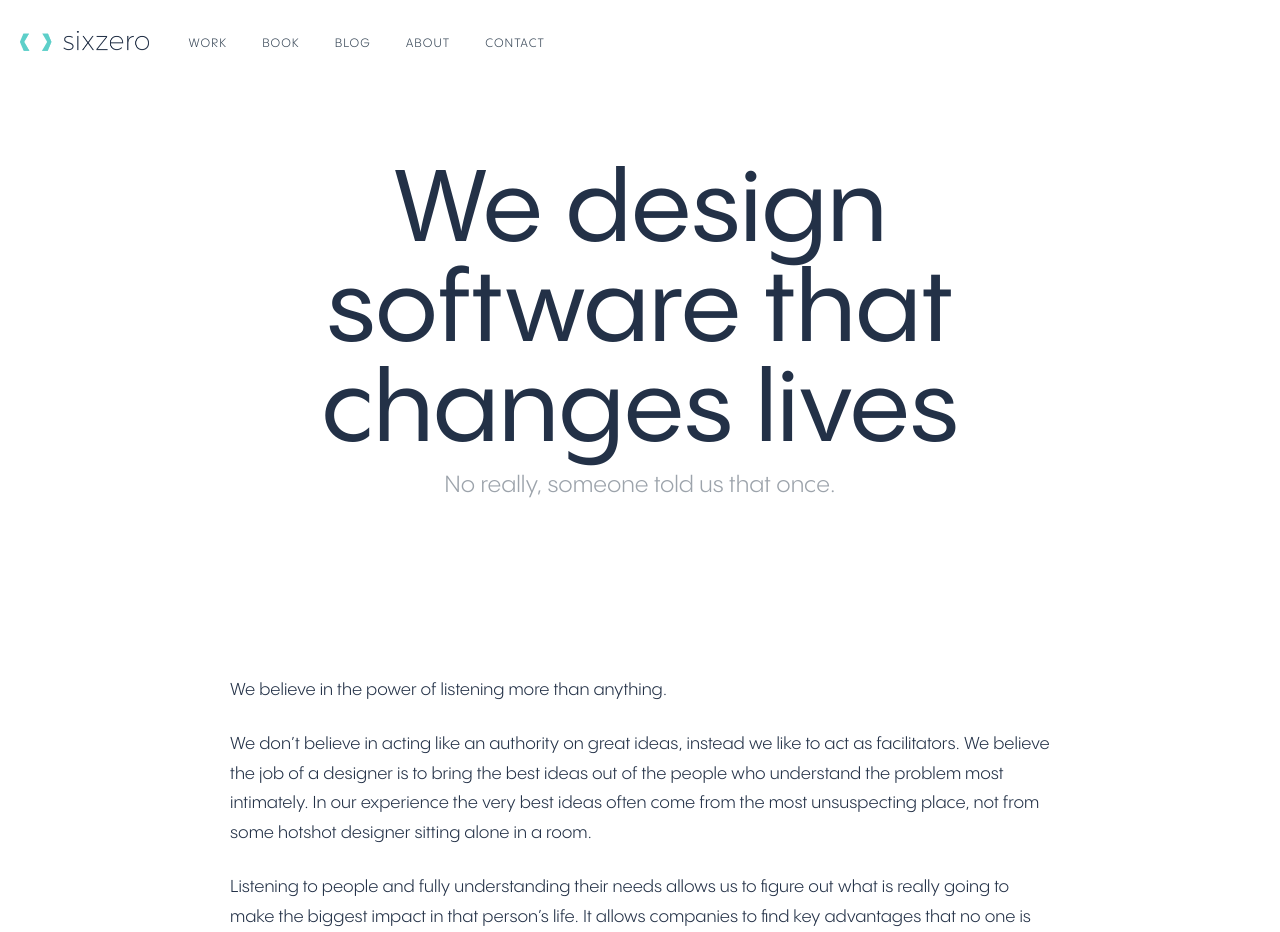
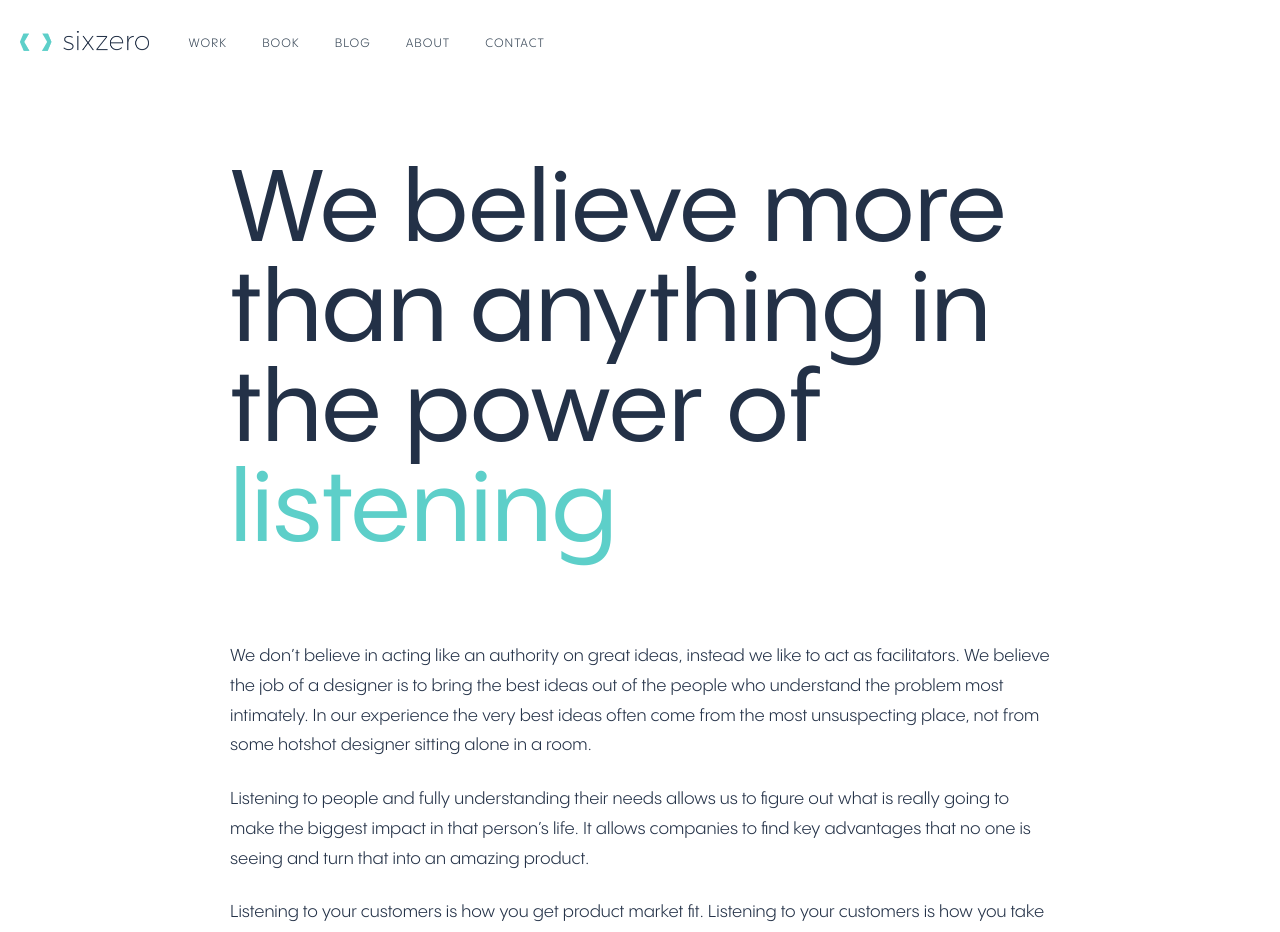
Before and after one commit to teamsixzero/teamsixzero.github.io, a Jekyll site: the page built from about.html, in a window 1280 px wide. Shown: the top 932 px of the page. Built offline with Jekyll 4.4.1, drawn with Linux system fonts in a browser that asks for light colours; nearby versions of some CDN libraries; some of the changed text lies outside the part shown.

Commit message:
🎨 content and design changes for About page

```diff
--- a/_includes/project-intro.html
+++ b/_includes/project-intro.html
@@ -6,7 +6,13 @@
       class="{{ include.imageClass }}"
     >
     {% endif %}
-    <h1 class="intro__title">{{ include.title }}</h1>
+    {% if include.class == "intro--about" %}
+      <h1 class="header__title">
+        We believe more than anything in the power of <span class="title-highlight">listening</span>
+      </h1>
+    {% else %}
+      <h1 class="intro__title">{{ include.title }}</h1>
+    {% endif %}
     <p class="h6 intro__copy">
       {{ include.introBody }}
       {% if include.link %}
--- a/_sass/_header.scss
+++ b/_sass/_header.scss
@@ -94,6 +94,11 @@ header {
     padding-top: 56px;
     padding-bottom: 0;
     text-align: center;
+  }
+
+  &.intro--about {
+    text-align: left;
+    margin-bottom: 56px;
   }
 }
 
--- a/_sass/pages/_about.scss
+++ b/_sass/pages/_about.scss
@@ -1,22 +1,32 @@
 .where-we-work {
-  .section-title {
-    margin-bottom: 40px;
-    color: #ffffff;
-  }
+  background-image: url(/assets/img/map.png);
+  background-size: contain;
+  background-repeat: no-repeat;
 }
 
 .address-with-map {
   display: flex;
   align-items: center;
-  box-shadow: 0 20px 30px rgba($blue, 0.7);
+  box-shadow: 0 15px 15px rgba($blue, 0.03);
   background: #ffffff;
-  padding: 0;
+  margin: 125px 0;
+
+  @include grid-column(4);
+  @include grid-shift(8);
+
+  @media only screen and
+  (max-width: $screen-md){
+    @include grid-column(6);
+    @include grid-shift(4);
+    display: block;
+  }
 
   @media only screen and
   (max-width: $screen-sm){
     @include grid-column(8);
     @include grid-shift(2);
     display: block;
+    margin: 64px 0;
   }
 
   @media only screen and
@@ -30,11 +40,20 @@
 .address__info {
   text-align: left;
   flex: 1;
-  padding: 40px 64px;
+  padding: 135px 60px 200px;
+
+  @media only screen and
+  (max-width: $screen-md){
+    padding: 72px 40px;
+  }
 
   @media only screen and
   (max-width: $screen-sm){
     padding: 40px;
+  }
+
+  h5 {
+    font-weight: 500;
   }
 
   p {
--- a/about.html
+++ b/about.html
@@ -6,14 +6,12 @@ light_header: true
 # body_class: body-has-bg-top-left
 ---
 
-{% include project-intro.html
+{% include project-intro.html class="intro--about"
   title="We design software that changes&nbsp;lives"
-  introBody="No really, someone told us that once."
 %}
 
-<section class="section--text">
+<section class="section--text has-no-padding-top">
   <div class="section__inner--c6">
-    <p>We believe in the power of listening more than&nbsp;anything.</p>
     <p>
       We don&rsquo;t believe in acting like an authority on great
       ideas, instead we like to act as facilitators. We believe the job of a
@@ -23,16 +21,10 @@ light_header: true
       designer sitting alone in a room.
     </p>
     <p>
-      Listening to people and fully understanding their needs allows us to figure out
-      what is really going to make the biggest impact in that person&rsquo;s life.
-      It allows companies to find key advantages that no one is seeing and turn that
-      into an amazing product.
+      Listening to people and fully understanding their needs allows us to figure out what is really going to make the biggest impact in that person&rsquo;s life. It allows companies to find key advantages that no one is seeing and turn that into an amazing product.
     </p>
     <p>
-      Listening to your customers is how you get product market fit. Listening to
-      your customers is how you take a good product and make it great. Listening to
-      your customers is how you design amazing things. In our opinion, listening is
-      the only way to build anything these days.
+      Listening to your customers is how you get product market fit. Listening to your customers is how you take a good product and make it great. Listening to your customers is how you design amazing things. In our opinion, listening is the only way to build anything these days.
     </p>
     <p>
       We help companies take ideas and turn them into amazing products. We can
@@ -40,26 +32,22 @@ light_header: true
       interface, and build it.
     </p>
     <p>
-      Do you have an idea you want to turn into an amazing product? We would love
-      to work together, you&rsquo;ve already caught our attention.
+      Do you have an idea you want to turn into an amazing product? We would love to work together, you&rsquo;ve already caught our attention.
     </p>
     <p>
-      <a
-        href="mailto:hello@sixzero.co"
-        target="_blank"
-      >We&rsquo;re listening.</a></p>
+     We&rsquo;re listening.
+    </p>
   </div>
 </section>
 
-{% include section-what-we-do.html class="section--color-grey-light-gradient" %}
-
-<section class="section--centered section--color-blue where-we-work">
+<section class="where-we-work">
   <div class="section__inner--c10">
     <div class="address-with-map">
       <div class="address__info">
-        <h4>Our Office</h4>
+        <h5>Our Office</h5>
         <p>
-          303-1275 Venables St.<br>
+          1275 Venables St. <br>
+          Unit 310 <br>
           Vancouver, B.C. <br>
           V6A 2E4 <br>
           <br>
@@ -70,12 +58,8 @@ light_header: true
           >Get Directions</a>
         <p>
       </div>
-      <div class="address-map-image">
-        <img
-          src="/assets/img/map-3.png"
-          alt="directions to our office map"
-        >
-      </div>
     </div>
   </div>
 </section>
+
+{% include section-cta-block.html %}
```
